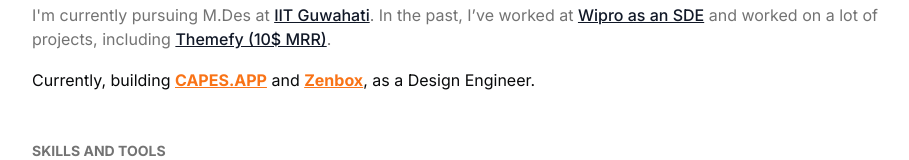
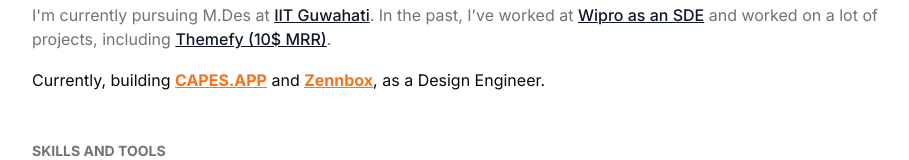
Before and after one commit to bhuwanmahato/portfolio-website, a Next.js app: page / in a window 1280 px wide. Shown: the part 285-445 px from the top of the page, without its empty margins (184-1093 px from the left). Built offline with nearby package versions, Linux system fonts and the light colour scheme.

Commit message:
zennbox typo update

```diff
--- a/src/app/page.tsx
+++ b/src/app/page.tsx
@@ -61,7 +61,7 @@
                 href="https://zennbox.app"
                 className="underline font-bold text-orange-500"
               >
-                Zenbox
+                Zennbox
               </Link>
               , as a Design Engineer.
             </p>
--- a/src/components/projects/zenbox-content.tsx
+++ b/src/components/projects/zenbox-content.tsx
@@ -65,9 +65,9 @@
                 </li>
 
                 <li className="pt-4">
-                  <h3 className="text-xl font-bold mb-3">Zenbox</h3>
+                  <h3 className="text-xl font-bold mb-3">Zennbox</h3>
                   <p className=" text-sm leading-relaxed">
-                    Zenbox is a cross-platform tool for storing and organizing
+                    Zennbox is a cross-platform tool for storing and organizing
                     resources efficiently with advanced note-taking features,
                     designed to boost productivity and foster a focused,
                     efficient learning experience.
--- a/src/data/resume.tsx
+++ b/src/data/resume.tsx
@@ -117,7 +117,7 @@
   ],
   projects: [
     {
-      title: "Zenbox",
+      title: "Zennbox",
       href: "/projects/zenbox",
       dates: "Jul 2024 - Aug 2024",
       active: true,
```
